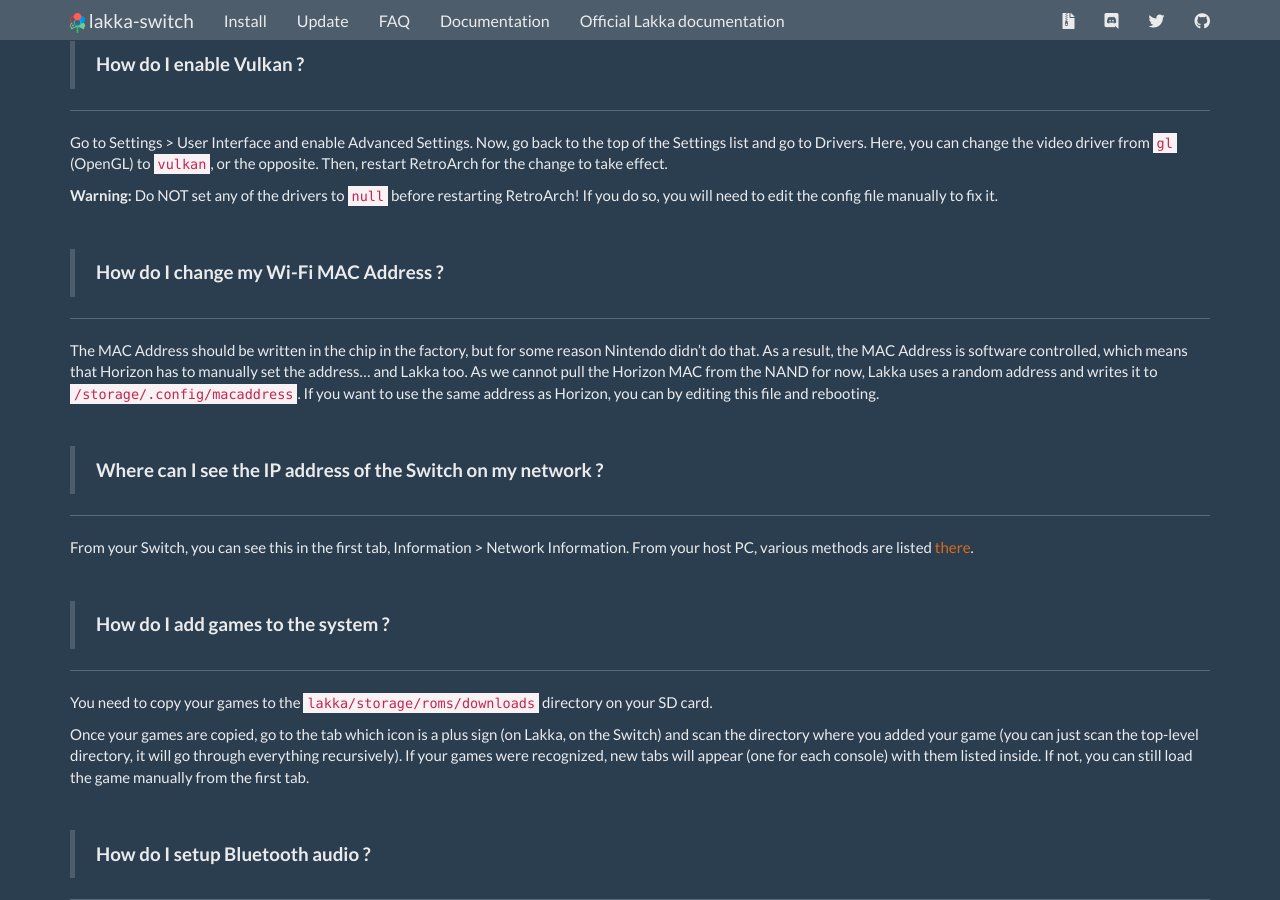
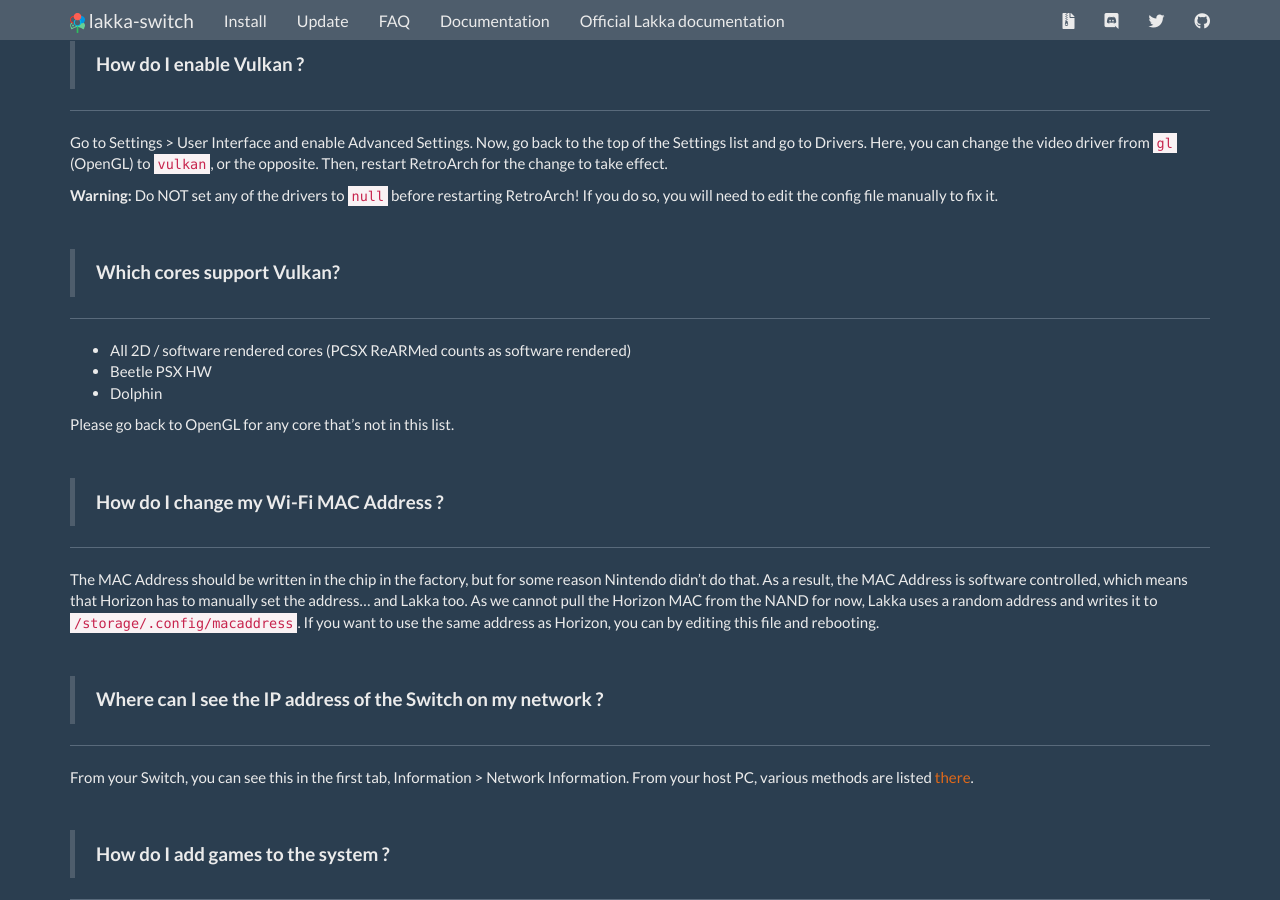
Before and after one commit to lakka-switch/documentation, a Jekyll site: the page built from faq.md, in a window 1280 px wide and 900 px high, scrolled down 956 px. Built offline with Jekyll 4.4.1, drawn with Linux system fonts in a browser that asks for light colours; nearby versions of some CDN libraries.

Commit message:
Update faq.md

```diff
--- a/faq.md
+++ b/faq.md
@@ -52,6 +52,17 @@
 Go to Settings > User Interface and enable Advanced Settings. Now, go back to the top of the Settings list and go to Drivers. Here, you can change the video driver from `gl` (OpenGL) to `vulkan`, or the opposite. Then, restart RetroArch for the change to take effect.
 
 **Warning:** Do NOT set any of the drivers to `null` before restarting RetroArch! If you do so, you will need to edit the config file manually to fix it.
+
+&nbsp;
+> **Which cores support Vulkan?**
+
+***
+
+- All 2D / software rendered cores (PCSX ReARMed counts as software rendered)
+- Beetle PSX HW
+- Dolphin
+
+Please go back to OpenGL for any core that's not in this list.
 
 &nbsp;
 > **How do I change my Wi-Fi MAC Address ?**
```
